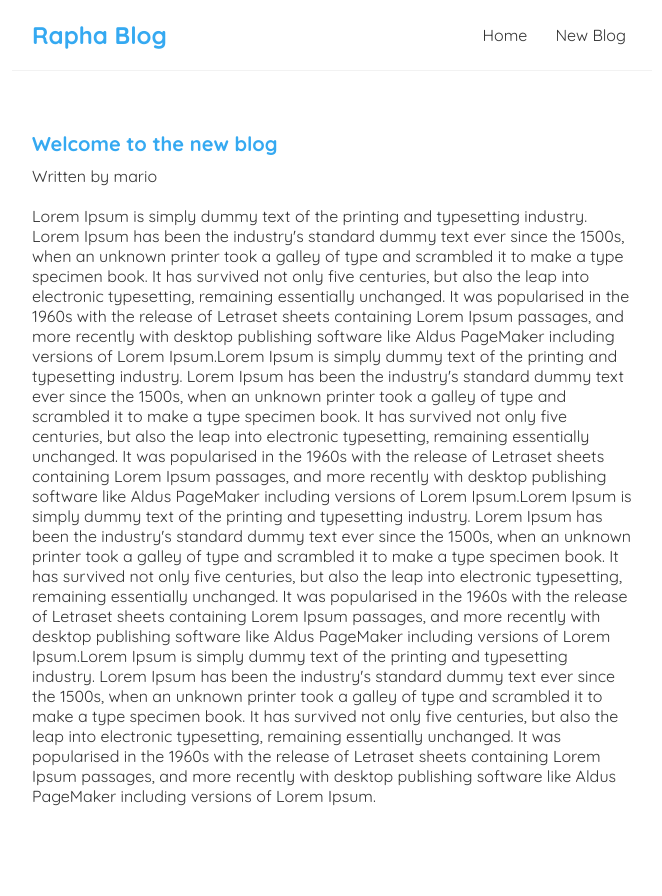
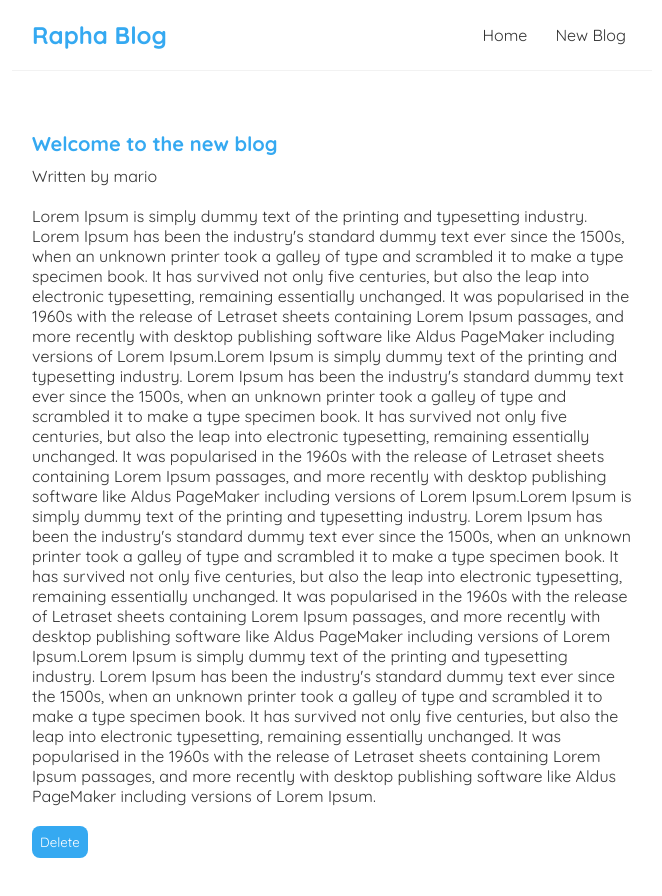
Before and after one commit to phael90/blog-app, a React (Create React App) app: page /blogs/1 in a window 1280 px wide. Shown: the top 896 px of the page, without its empty margins (308-970 px from the left). Built offline with nearby package versions, Linux system fonts and the light colour scheme; data requests are answered from the project's data file.

Commit message:
feat: add DELETE request

```diff
--- a/src/Routes/BlogDetails/BlogDetails.js
+++ b/src/Routes/BlogDetails/BlogDetails.js
@@ -1,10 +1,19 @@
 import React from 'react';
-import { useParams } from 'react-router-dom';
+import { useParams, useHistory } from 'react-router-dom';
 import useFetch from "./../../useFetch";
 
 const BlogDetails = () => {
     const { id } = useParams();
     const { data: blog, isLoading, error } = useFetch(`http://localhost:8000/blogs/${id}`);
+    const history = useHistory();
+
+    const handleClick = () =>{
+        fetch(`http://localhost:8000/blogs/${blog.id}`, {
+            method: 'DELETE'
+        }).then(() => {
+            history.push('/');
+        })
+    }
     return (
         <div className="blog-details">
             { isLoading && <div>Loading...</div> }
@@ -14,6 +23,7 @@ const BlogDetails = () => {
                 <h2>{ blog.title }</h2>
                 <p>Written by { blog.author }</p>
                 <div>{ blog.body }</div>
+                <button onClick={handleClick}>Delete</button>
                </article>
             )}
         </div>
--- a/src/index.css
+++ b/src/index.css
@@ -59,6 +59,14 @@
 .blog-details div {
   margin: 20px 0;
 }
+.blog-details button {
+  background: #35a9f1;
+  color: #fff;
+  border: 0;
+  padding: 8px;
+  border-radius: 8px;
+  cursor: pointer;
+}
 /* create new blog form */
 .create {
   max-width: 400px;
```
